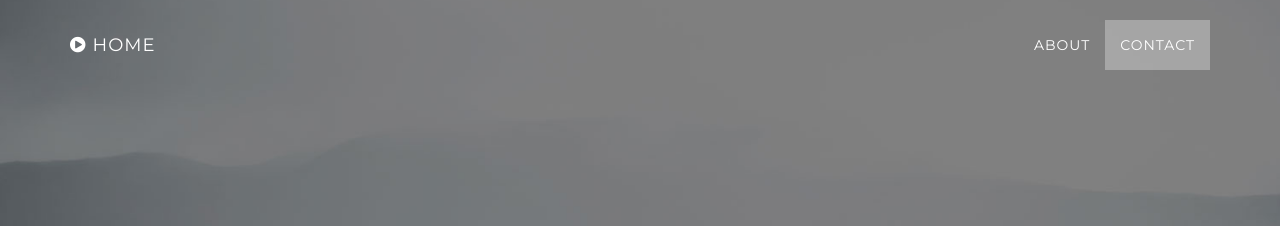
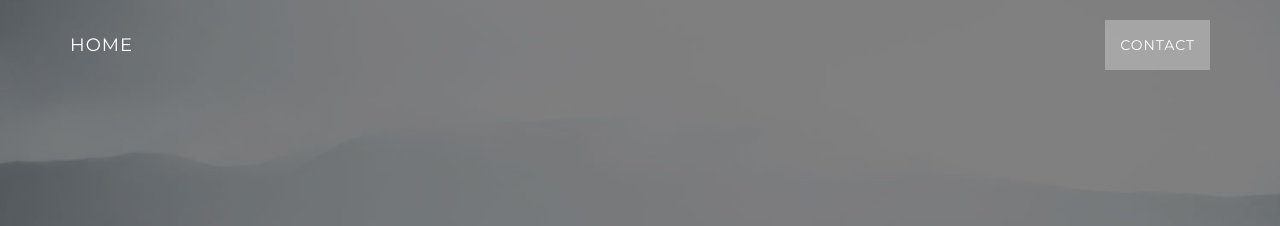
Before and after one commit to mrkaye97/mrkaye97.github.io, a Jekyll site: the page built from index.html, in a window 1280 px wide. Shown: the top 226 px of the page. Built offline with Jekyll 4.4.1, drawn with Linux system fonts in a browser that asks for light colours.

Commit message:
Update nav.html

```diff
--- a/_includes/nav.html
+++ b/_includes/nav.html
@@ -6,7 +6,7 @@
                     <i class="fa fa-bars"></i>
                 </button>
                 <a class="navbar-brand page-scroll" href="#page-top">
-                    <i class="fa fa-play-circle"></i>  <span class="light">Home
+                    <span class="light">Home
                 </a>
             </div>
 
@@ -18,9 +18,6 @@
                         <a href="#page-top"></a>
                     </li>
                     <li>
-                        <a class="page-scroll" href="#about">About</a>
-                    </li>
-                    <li>
                         <a class="page-scroll" href="#contact">Contact</a>
                     </li>
                 </ul>
```
